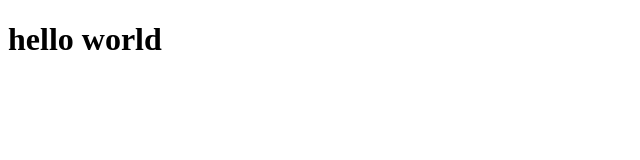
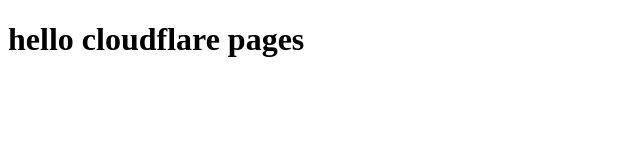
Before and after one commit to leroyrosales/wild-flag, a plain HTML site: page index.html in a window 1280 px wide. Shown: the whole page, without its empty margins (0-640 px from the left). Drawn offline with Linux system fonts and the light colour scheme.

Commit message:
Updates copy

```diff
--- a/index.html
+++ b/index.html
@@ -7,6 +7,6 @@
     <title>Cloudflare Demo</title>
 </head>
 <body>
-<h1>hello world</h1>
+<h1>hello cloudflare pages</h1>
 </body>
 </html>
```
